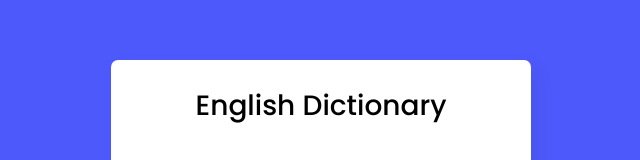
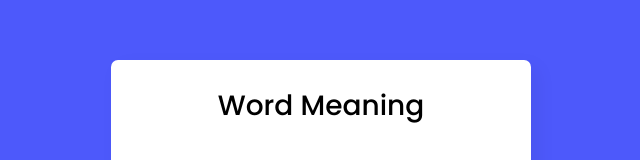
Before and after one commit to pisc-helper/dictionary, a plain HTML site: page index.html in a window 1280 px wide. Shown: the part 218-378 px from the top of the page, without its empty margins (319-959 px from the left). Drawn offline with Linux system fonts and the light colour scheme.

Commit message:
Update index.html

```diff
--- a/index.html
+++ b/index.html
@@ -2,7 +2,7 @@
 <html lang="en" dir="ltr">
   <head>
     <meta charset="utf-8">
-    <title>Dictionary App in JavaScript</title>
+    <title>Word Meaning</title>
     <link rel="stylesheet" href="style.css">
     <meta name="viewport" content="width=device-width, initial-scale=1.0">
     <!-- CDN Link for Icons -->
@@ -11,7 +11,7 @@
   </head>
   <body>
     <div class="wrapper">
-      <header>English Dictionary</header>
+      <header>Word Meaning</header>
       <div class="search">
         <input type="text" placeholder="Search a word" required spellcheck="false">
         <i class="fas fa-search"></i>
```
